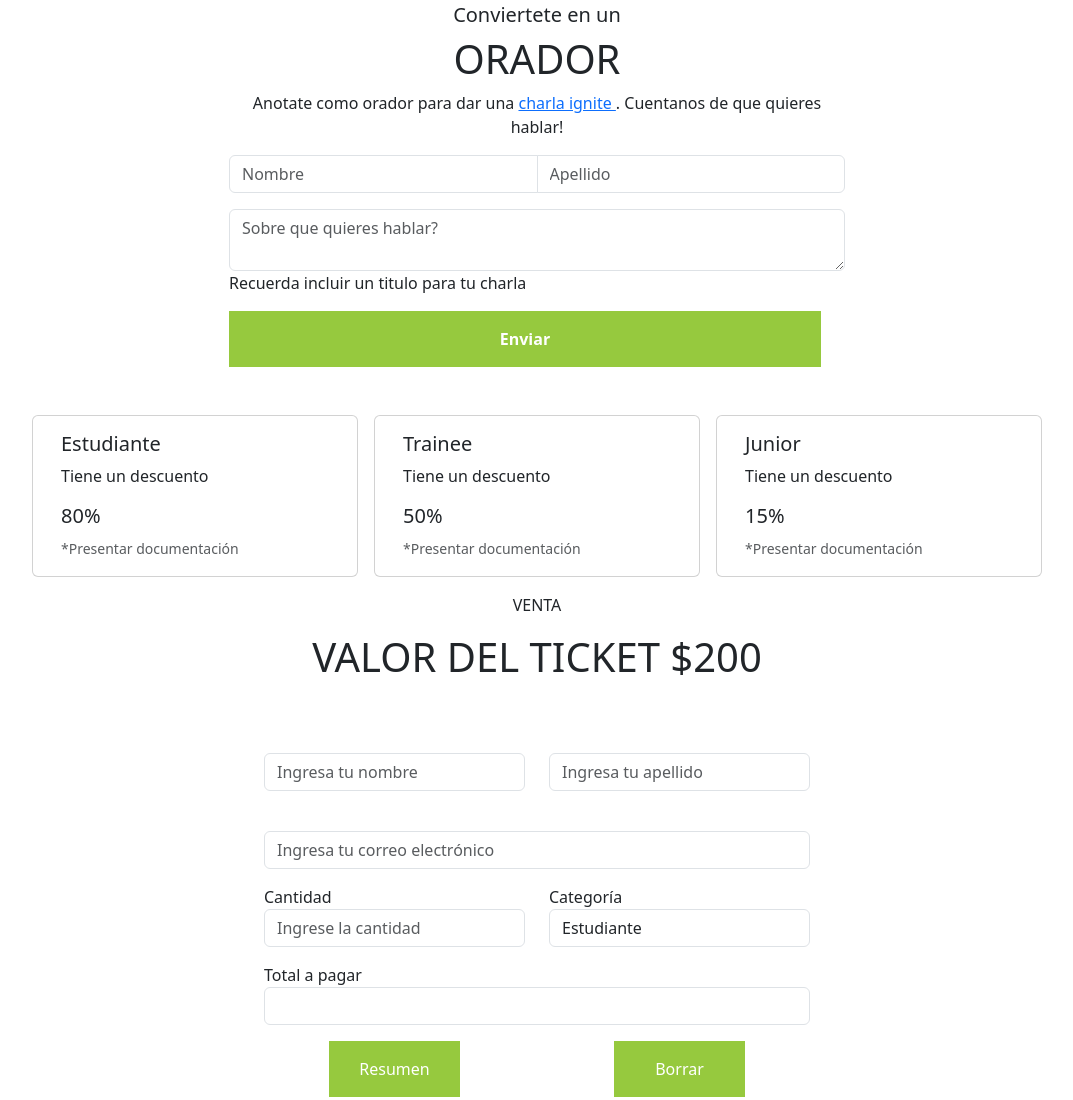
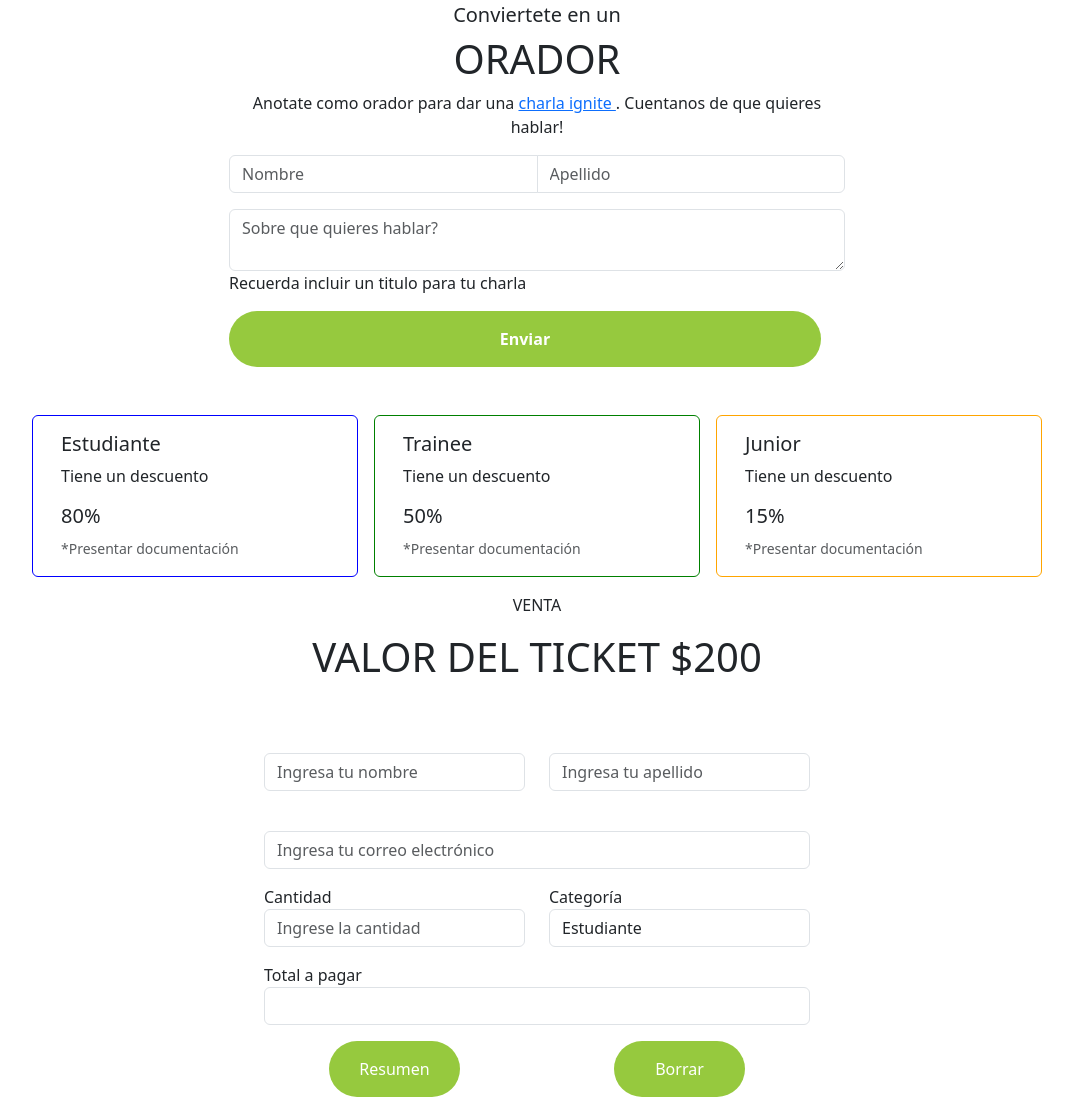
Before and after one commit to FacuVaca/CaC_integrador_front_FacundoVaca, a plain HTML site: page index.html in a window 1280 px wide. Shown: the part 1900-3000 px from the top of the page, without its empty margins (103-1176 px from the left). Drawn offline with Linux system fonts and the light colour scheme.

Commit message:
Cambio css

```diff
--- a/css/Style.css
+++ b/css/Style.css
@@ -14,6 +14,12 @@
 
 .color-boton {
   background-color: rgb(150, 201, 62);
+  width: 50%;
+  display: block;
+  margin: auto;
+  padding: 0.75rem;
+  border: none;
+  border-radius: 50px;
 }
 
 .color_footer {
@@ -35,3 +41,15 @@ ul {
 .sinsub {
   text-decoration: none;
 }
+
+#Cardg1 {
+  border-color: blue;
+}
+
+#Cardg2 {
+  border-color: green;
+}
+
+#Cardg3 {
+  border-color: orange;
+}
```
